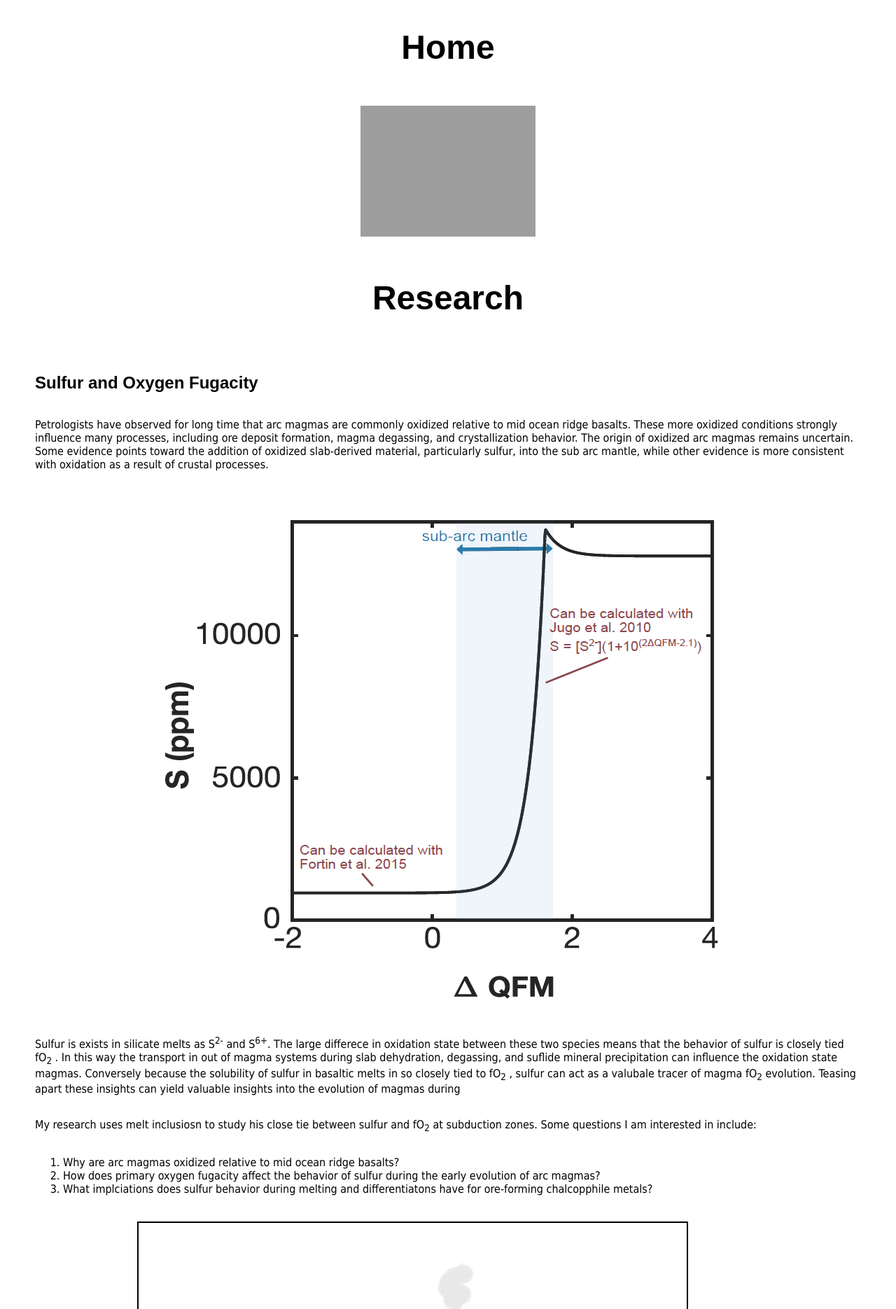
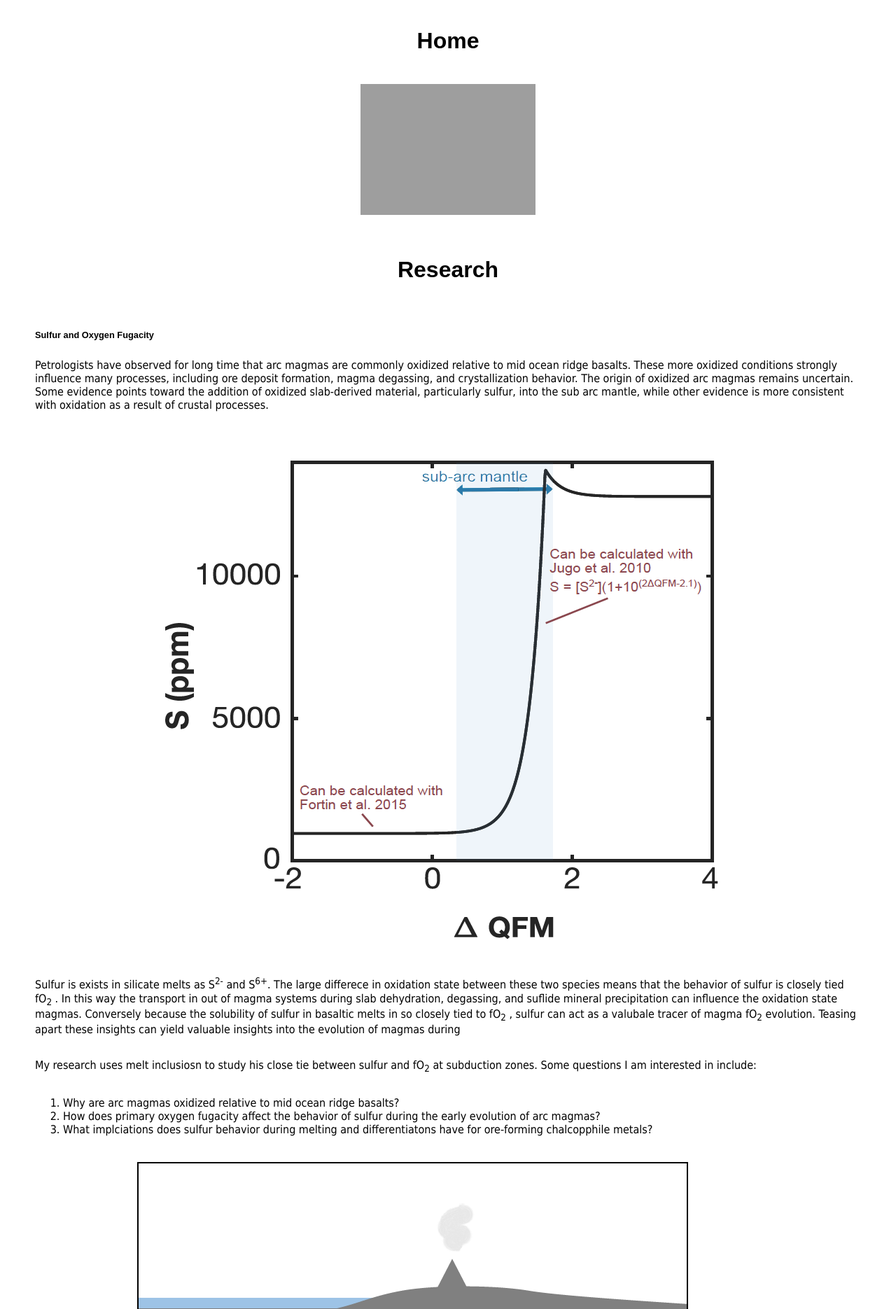
Before and after one commit to MichelleMuth/michellemuth.github.io, a PHP site: page / in a window 1280 px wide. Shown: the part 50-1920 px from the top of the page at 70% size. Run offline with PHP 8.4, Linux system fonts and the light colour scheme; grey boxes are pictures that could not be loaded.

Commit message:
Update style.css

```diff
--- a/style.css
+++ b/style.css
@@ -30,7 +30,7 @@
 
 h1 {
   width:100%;
-  font-size:300%;
+  font-size:200%;
   margin-top: 40px;
   display: flex;
   justify-content: center;
@@ -40,6 +40,7 @@
 
 h2 {
   width:100%;
+  font-size:80%;
   margin-top: 40px;
   display: flex;
   justify-content: left;
```
